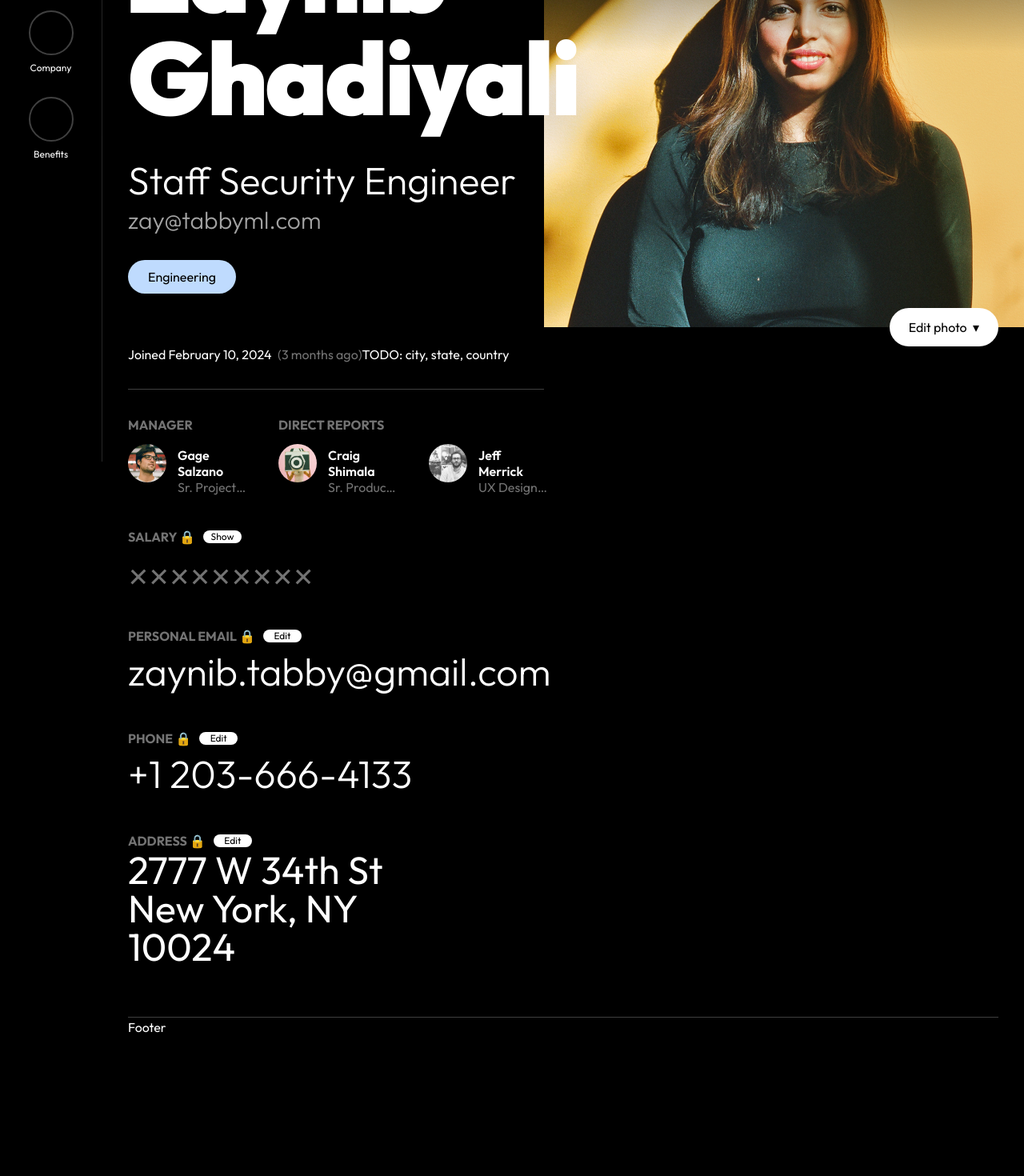
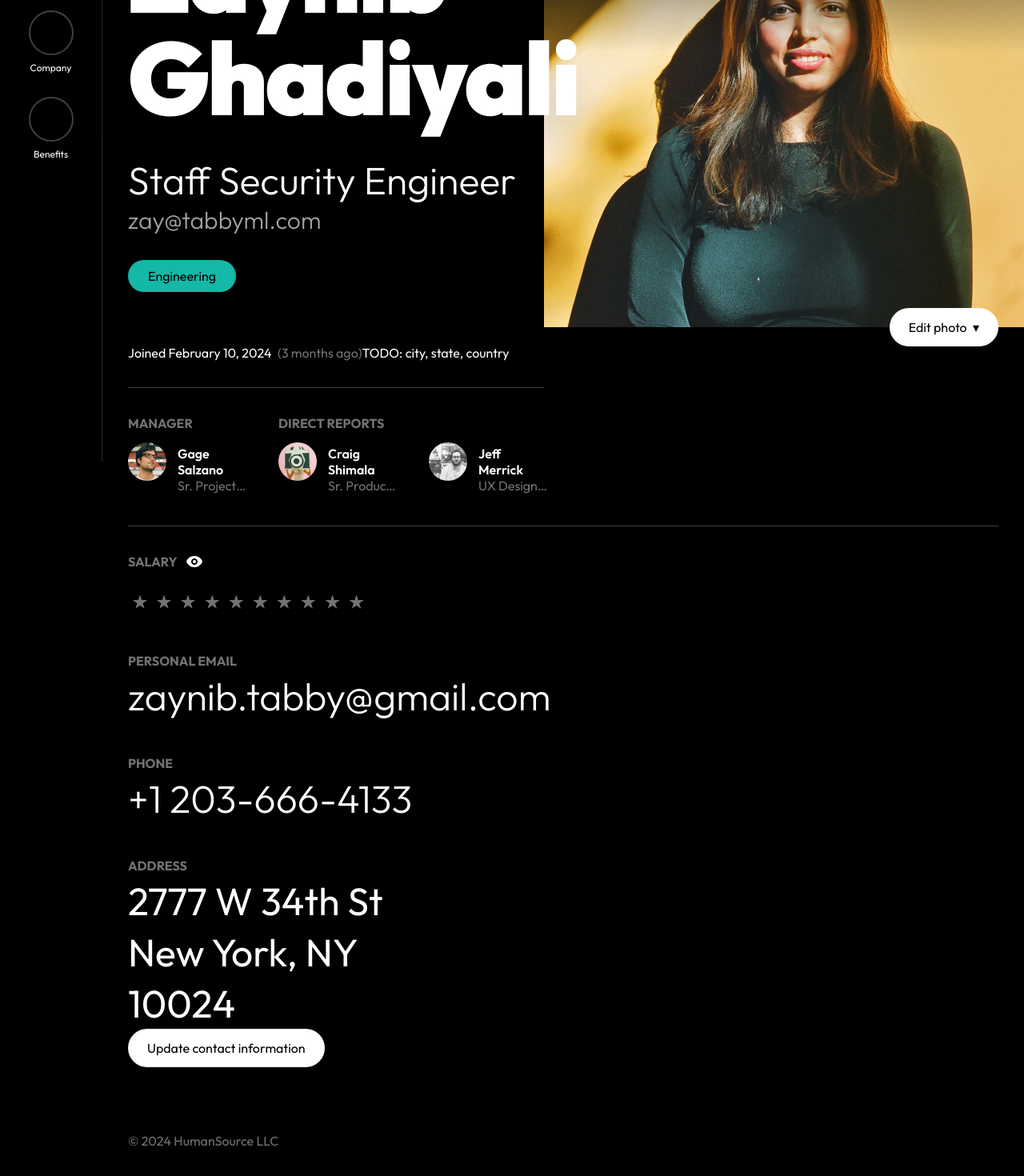
Before and after one commit to jeffdaley/next-humansource, a Next.js app: page /employees/1 in a window 1280 px wide. Shown: the part 223-1693 px from the top of the page at 80% size. Before the commit the page ends 1551 px from the top, so only its background shows below. Built offline with nearby package versions, Linux system fonts and the light colour scheme.

Commit message:
Prep for multi-input editing

```diff
--- a/src/app/_components/app-container.tsx
+++ b/src/app/_components/app-container.tsx
@@ -34,7 +34,9 @@ export default function AppContainer({
         <UtilityNav didScroll={didScroll} />
         <div className="w-full">{children}</div>
         <footer className=" p-8">
-          <div className="border-t border-t-neutral-700">Footer</div>
+          <div className=" pt-4 text-neutral-500">
+            &copy; {new Date().getFullYear()} HumanSource LLC
+          </div>
         </footer>
       </div>
     </div>
--- a/src/app/_components/employees/employee/personal-email.tsx
+++ b/src/app/_components/employees/employee/personal-email.tsx
@@ -48,17 +48,15 @@ export default function PersonalEmail(args: PersonalEmailArgs) {
   return (
     <div className="max-w-4xl">
       <div className="flex items-center gap-2.5">
-        <h5 className="font-bold uppercase text-neutral-500">
-          Personal email 🔒
-        </h5>
-        {!isEditing && (
+        <h5 className="font-bold uppercase text-neutral-500">Personal email</h5>
+        {/* {!isEditing && (
           <Action
             onClick={() => setIsEditing(true)}
             className="pill w-12 bg-white text-xs text-black  hover:bg-neutral-400 "
           >
             Edit
           </Action>
-        )}
+        )} */}
       </div>
       <div className="">
         {isEditing ? (
--- a/src/app/_components/employees/employee/personal-information.tsx
+++ b/src/app/_components/employees/employee/personal-information.tsx
@@ -10,16 +10,12 @@ interface PersonalInformationArgs {
 }
 
 export default function PersonalInformation(args: PersonalInformationArgs) {
-  const { street, city, state, zipCode, country } = args.employee.address;
-  const { phone, personalEmail } = args.employee;
+  const { street, city, state, zipCode } = args.employee.address;
 
   const [newStreet, setStreet] = useState<string | null>(null);
   const [newCity, setCity] = useState<string | null>(null);
   const [newState, setState] = useState<string | null>(null);
   const [newZipCode, setZipCode] = useState<string | null>(null);
-  const [newCountry, setCountry] = useState<string | null>(null);
-  const [newPhone, setPhone] = useState<string | null>(null);
-  const [newPersonalEmail, setPersonalEmail] = useState<string | null>(null);
 
   const [isEditing, setIsEditing] = useState(false);
 
@@ -28,9 +24,6 @@ export default function PersonalInformation(args: PersonalInformationArgs) {
     setCity(null);
     setState(null);
     setZipCode(null);
-    setCountry(null);
-    setPhone(null);
-    setPersonalEmail(null);
   };
 
   const onSave = (e?: React.FormEvent<HTMLFormElement>) => {
@@ -45,9 +38,7 @@ export default function PersonalInformation(args: PersonalInformationArgs) {
         city: newCity || city,
         state: newState || state,
         zipCode: newZipCode || zipCode,
-        country: newCountry || country,
       },
-      personalEmail: newPersonalEmail || personalEmail,
     });
 
     setIsEditing(false);
@@ -63,32 +54,33 @@ export default function PersonalInformation(args: PersonalInformationArgs) {
   return (
     <div>
       <div className="flex items-center gap-2.5">
-        <h5 className="font-bold uppercase text-neutral-500">Address 🔒</h5>
-        {!isEditing && (
+        <h5 className="font-bold uppercase text-neutral-500">Address</h5>
+        {/* {!isEditing && (
           <Action
             onClick={() => setIsEditing(true)}
             className="pill w-12 bg-white text-xs text-black  hover:bg-neutral-400 "
           >
             Edit
           </Action>
-        )}
+        )} */}
       </div>
       {isEditing ? (
         <>
-          <form onSubmit={onSave}>
-            <label>Street</label>
+          <form className="grid max-w-4xl" onSubmit={onSave}>
+            {/* TODO: Improve semantics, accessibility */}
             <input
-              className="mb-10 w-full bg-neutral-800"
+              placeholder="Street"
+              className="h-16 text-5xl leading-none"
               type="text"
               value={newStreet ?? street}
               onChange={(e) => {
                 setStreet(e.target.value);
               }}
             />
-
-            <label>City</label>
+            <div className="flex">
               <input
-              className="mb-10 w-full bg-neutral-800"
+                placeholder="City"
+                className="inline-flex h-16 w-full text-5xl leading-none"
                 type="text"
                 value={newCity ?? city}
                 onChange={(e) => {
@@ -96,56 +88,27 @@ export default function PersonalInformation(args: PersonalInformationArgs) {
                 }}
               />
 
-            <label>State</label>
               {/* TODO: dropdown */}
               <input
-              className="mb-10 w-full bg-neutral-800"
+                placeholder="State"
+                className="h-16 w-80 shrink-0 text-5xl leading-none"
                 type="text"
                 value={newState ?? state}
                 onChange={(e) => {
                   setState(e.target.value);
                 }}
               />
-
-            <label>Zip code</label>
+            </div>
+            <div className="flex">
               <input
-              className="mb-10 w-full bg-neutral-800"
+                placeholder="Zip code"
+                className="h-16 w-80 text-5xl leading-none"
                 type="text"
                 value={newZipCode ?? zipCode}
                 onChange={(e) => {
                   setZipCode(e.target.value);
                 }}
               />
-
-            <label>Country</label>
-            {/* TODO: Dropdown */}
-            <input
-              className="mb-10 w-full bg-neutral-800"
-              type="text"
-              value={newCountry ?? country}
-              onChange={(e) => {
-                setCountry(e.target.value);
-              }}
-            />
-          </form>
-        </>
-      ) : (
-        <>
-          <div className="grid gap-4">
-            <div className="flex text-5xl">
-              <div>
-                <p>{street}</p>
-                <p>
-                  {city}, {state}
-                </p>
-                <p>{zipCode}</p>
-              </div>
-            </div>
-          </div>
-        </>
-      )}
-      {isEditing && (
-        <>
               <Action
                 onClick={() => {
                   isEditing ? onSave() : setIsEditing(true);
@@ -155,8 +118,29 @@ export default function PersonalInformation(args: PersonalInformationArgs) {
                 Save
               </Action>
               <Action onClick={onCancel}>Cancel</Action>
+            </div>
+          </form>
+        </>
+      ) : (
+        <>
+          <div className="grid gap-4">
+            <div className="flex flex-col text-5xl leading-[64px]">
+              <p>{street}</p>
+              <p>
+                {city}, {state}
+              </p>
+              <p>{zipCode}</p>
+            </div>
+          </div>
         </>
       )}
+
+      <Action
+        onClick={() => setIsEditing(true)}
+        className="pill  h-12   bg-white px-6 text-black"
+      >
+        Update contact information
+      </Action>
 
       {/* A note about changing your name? */}
     </div>
--- a/src/app/_components/employees/employee/phone.tsx
+++ b/src/app/_components/employees/employee/phone.tsx
@@ -48,15 +48,15 @@ export default function Phone(args: PhoneArgs) {
   return (
     <div className="max-w-4xl">
       <div className="flex items-center gap-2.5">
-        <h5 className="font-bold uppercase text-neutral-500">Phone 🔒</h5>
-        {!isEditing && (
+        <h5 className="font-bold uppercase text-neutral-500">Phone</h5>
+        {/* {!isEditing && (
           <Action
             onClick={() => setIsEditing(true)}
             className="pill w-12 bg-white text-xs text-black  hover:bg-neutral-400 "
           >
             Edit
           </Action>
-        )}
+        )} */}
       </div>
       <div className="">
         {isEditing ? (
--- a/src/app/_components/employees/employee/salary.tsx
+++ b/src/app/_components/employees/employee/salary.tsx
@@ -12,17 +12,47 @@ export default function Salary(args: SalaryComponentArgs) {
 
   const formattedSalary = isShown
     ? `$${args.salary.toString().replace(/\B(?=(\d{3})+(?!\d))/g, ",")}`
-    : "×××××××××";
+    : "⋆⋆⋆⋆⋆⋆⋆⋆⋆⋆";
+
+  // Icons via Boxicons
+  function ShowIcon() {
+    return (
+      <svg
+        xmlns="http://www.w3.org/2000/svg"
+        width="24"
+        height="24"
+        viewBox="0 0 24 24"
+        fill="currentColor"
+      >
+        <path d="M12 5c-7.633 0-9.927 6.617-9.948 6.684L1.946 12l.105.316C2.073 12.383 4.367 19 12 19s9.927-6.617 9.948-6.684l.106-.316-.105-.316C21.927 11.617 19.633 5 12 5zm0 11c-2.206 0-4-1.794-4-4s1.794-4 4-4 4 1.794 4 4-1.794 4-4 4z"></path>
+        <path d="M12 10c-1.084 0-2 .916-2 2s.916 2 2 2 2-.916 2-2-.916-2-2-2z"></path>
+      </svg>
+    );
+  }
+
+  function HideIcon() {
+    return (
+      <svg
+        xmlns="http://www.w3.org/2000/svg"
+        width="24"
+        height="24"
+        viewBox="0 0 24 24"
+        fill="currentColor"
+      >
+        <path d="M8.073 12.194 4.212 8.333c-1.52 1.657-2.096 3.317-2.106 3.351L2 12l.105.316C2.127 12.383 4.421 19 12.054 19c.929 0 1.775-.102 2.552-.273l-2.746-2.746a3.987 3.987 0 0 1-3.787-3.787zM12.054 5c-1.855 0-3.375.404-4.642.998L3.707 2.293 2.293 3.707l18 18 1.414-1.414-3.298-3.298c2.638-1.953 3.579-4.637 3.593-4.679l.105-.316-.105-.316C21.98 11.617 19.687 5 12.054 5zm1.906 7.546c.187-.677.028-1.439-.492-1.96s-1.283-.679-1.96-.492L10 8.586A3.955 3.955 0 0 1 12.054 8c2.206 0 4 1.794 4 4a3.94 3.94 0 0 1-.587 2.053l-1.507-1.507z"></path>
+      </svg>
+    );
+  }
 
   return (
     <div>
       <div className="mb-3 flex items-center gap-2.5">
-        <h5 className="font-bold uppercase text-neutral-500">Salary 🔒</h5>
+        <h5 className="font-bold uppercase text-neutral-500">Salary</h5>
         <Action
           onClick={() => setIsShown(!isShown)}
-          className="pill w-12 bg-white text-xs text-black  hover:bg-neutral-400 "
+          className=" -m-1 rounded-full p-1  hover:bg-neutral-800"
         >
-          {isShown ? "Hide" : "Show"}
+          {isShown ? <HideIcon /> : <ShowIcon />}
         </Action>
       </div>
       <p className={`text-5xl font-light ${!isShown && "text-neutral-500"}`}>
--- a/src/app/_components/utility-nav.tsx
+++ b/src/app/_components/utility-nav.tsx
@@ -27,7 +27,7 @@ export default function UtilityNav(args: UtilityNavArgs) {
           <input
             type="search"
             placeholder="Find people, benefits, policies..."
-            className="pill h-10  w-full bg-neutral-800 pl-11 pr-3 placeholder-neutral-500"
+            className="pill h-10  w-full bg-neutral-800 pl-11 pr-3"
           />
           {/* Search icon */}
           <div className="pointer-events-none absolute left-3.5 top-1/2 -translate-y-1/2">
--- a/src/app/employees/[id]/page.tsx
+++ b/src/app/employees/[id]/page.tsx
@@ -25,7 +25,6 @@ export interface Employee {
     city: string;
     state: string;
     zipCode: string;
-    country: string;
   }; // unused
   jobTitle: string;
   phone: string;
@@ -33,7 +32,7 @@ export interface Employee {
   startDate: number;
   imageURL?: string;
   birthday?: string; // unused
-  department?: DepartmentName;
+  department: DepartmentName;
   pronunciation?: string; // unused
   pronouns?: string;
   reportsDirectlyTo?: string;
@@ -71,6 +70,10 @@ export default function EmployeesEmployeePage({
     (e) => e.id === employee.reportsDirectlyTo,
   );
 
+  const dasherizedDepartment = employee.department
+    .toLowerCase()
+    .replace(/ /g, "-");
+
   // TODO: Design "not found" state
   if (!employee) {
     return (
@@ -94,9 +97,11 @@ export default function EmployeesEmployeePage({
               />
 
               {isViewingSelf && (
-                <Action className="pill absolute bottom-0 right-8 h-12 translate-y-1/2  bg-white px-6 text-black">
+                <div className="absolute bottom-0 right-8 translate-y-1/2">
+                  <Action className="pill  h-12   bg-white px-6 text-black">
                     Edit photo <span className="ml-1">▾</span>
                   </Action>
+                </div>
               )}
             </div>
             <div className="relative flex min-h-[504px]  flex-col justify-between ">
@@ -125,9 +130,7 @@ export default function EmployeesEmployeePage({
                         department: employee.department,
                       },
                     }}
-                    className={`filter-button pill active inline-flex px-6 py-2  ${employee.department
-                      ?.toLowerCase()
-                      .replace(/ /g, "-")}`}
+                    className={`filter-button pill active inline-flex  ${dasherizedDepartment}`}
                   >
                     {employee.department}
                   </Link>
@@ -145,7 +148,9 @@ export default function EmployeesEmployeePage({
 
             <div className="relative grid gap-10  pt-8">
               {/* Horizontal Rule */}
-              <div className="border-6  absolute -top-px h-px w-[calc(100%-568px)] border-black bg-neutral-700" />
+              <div
+                className={`absolute -top-px h-px w-[calc(100%-568px)] bg-neutral-700`}
+              />
 
               <div className="grid w-full grid-cols-6 gap-10">
                 {/* Manager */}
@@ -181,14 +186,18 @@ export default function EmployeesEmployeePage({
 
               {/* Salary & personal info */}
               {isViewingSelf && (
-                <div className="grid gap-10">
+                <div className="relative">
+                  <div className="grid gap-10 border-t border-t-neutral-700 pt-8">
                     <Salary salary={employee.annualSalary} />
+                    {/* </div>
+                  <div className="grid gap-10 border-t border-t-neutral-700 pt-8"> */}
                     <PersonalEmail employee={employee} onSave={setEmployee} />
                     <Phone employee={employee} onSave={setEmployee} />
                     <PersonalInformation
                       employee={employee}
                       onSave={setEmployee}
                     />
+                  </div>
                 </div>
               )}
             </div>
--- a/src/app/employees/page.tsx
+++ b/src/app/employees/page.tsx
@@ -44,7 +44,7 @@ export default function EmployeesPage({
           {DEPARTMENTS.map((department) => (
             <li key={department.id}>
               <Link
-                className={`filter-button pill grid h-10 place-items-center px-6 ${
+                className={`filter-button pill grid ${
                   activeFilter === department.name && "active"
                 } ${department.name.toLowerCase().replace(/ /g, "-")}`}
                 href={{
--- a/src/app/globals.css
+++ b/src/app/globals.css
@@ -23,7 +23,7 @@ h1 {
 }
 
 input {
-  @apply bg-neutral-800 leading-none;
+  @apply bg-neutral-800 leading-none placeholder-neutral-500;
 }
 
 @layer utilities {
@@ -37,33 +37,33 @@ input {
 }
 
 .filter-button {
-  @apply border border-white/20 text-white;
+  @apply h-10 items-center border border-white/20 px-6 py-2 text-white;
 
   &.sales {
-    @apply border-yellow-200/20 text-yellow-200;
+    @apply border-yellow-200/50 text-yellow-500;
   }
 
   &.engineering {
-    @apply border-blue-200/20 text-blue-200;
+    @apply border-teal-200/50 text-teal-500;
   }
 
   &.marketing {
-    @apply border-red-200/20 text-red-200;
+    @apply border-pink-200/50 text-pink-500;
   }
 
   &.active {
     @apply border-transparent bg-white text-black;
 
     &.sales {
-      @apply bg-yellow-200;
+      @apply bg-yellow-500;
     }
 
     &.engineering {
-      @apply bg-blue-200 text-black;
+      @apply bg-teal-500 text-black;
     }
 
     &.marketing {
-      @apply bg-red-200 text-black;
+      @apply bg-pink-500 text-black;
     }
   }
 }
--- a/src/app/lib/data.tsx
+++ b/src/app/lib/data.tsx
@@ -16,7 +16,6 @@ export const EMPLOYEES: Employee[] = [
       city: "New York",
       state: "NY",
       zipCode: "10024",
-      country: "United States",
     },
     workEmail: "zay@tabbyml.com",
     personalEmail: "zaynib.tabby@gmail.com",
@@ -37,7 +36,6 @@ export const EMPLOYEES: Employee[] = [
       city: "New York",
       state: "NY",
       zipCode: "10024",
-      country: "United States",
     },
     workEmail: "gage@tabbyml.com",
     personalEmail: "gage@gmail.com",
@@ -57,7 +55,6 @@ export const EMPLOYEES: Employee[] = [
       city: "New York",
       state: "NY",
       zipCode: "10024",
-      country: "United States",
     },
     reportsDirectlyTo: "1",
     workEmail: "craig@tabbyml.com",
@@ -77,7 +74,6 @@ export const EMPLOYEES: Employee[] = [
       city: "New York",
       state: "NY",
       zipCode: "10024",
-      country: "United States",
     },
     reportsDirectlyTo: "1",
     workEmail: "craig@tabbyml.com",
```
Lines whose indentation alone changed are shown as unchanged.
